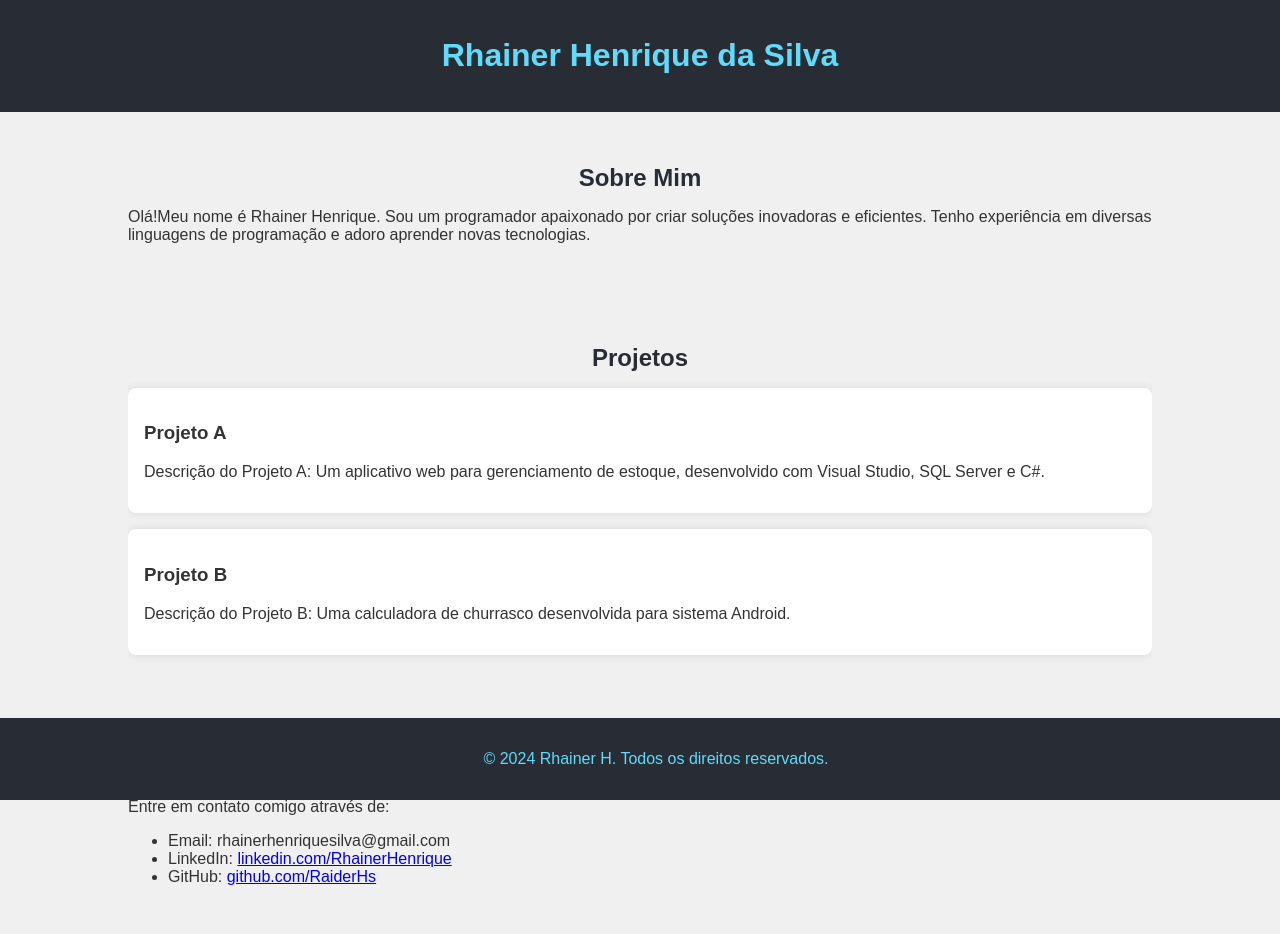
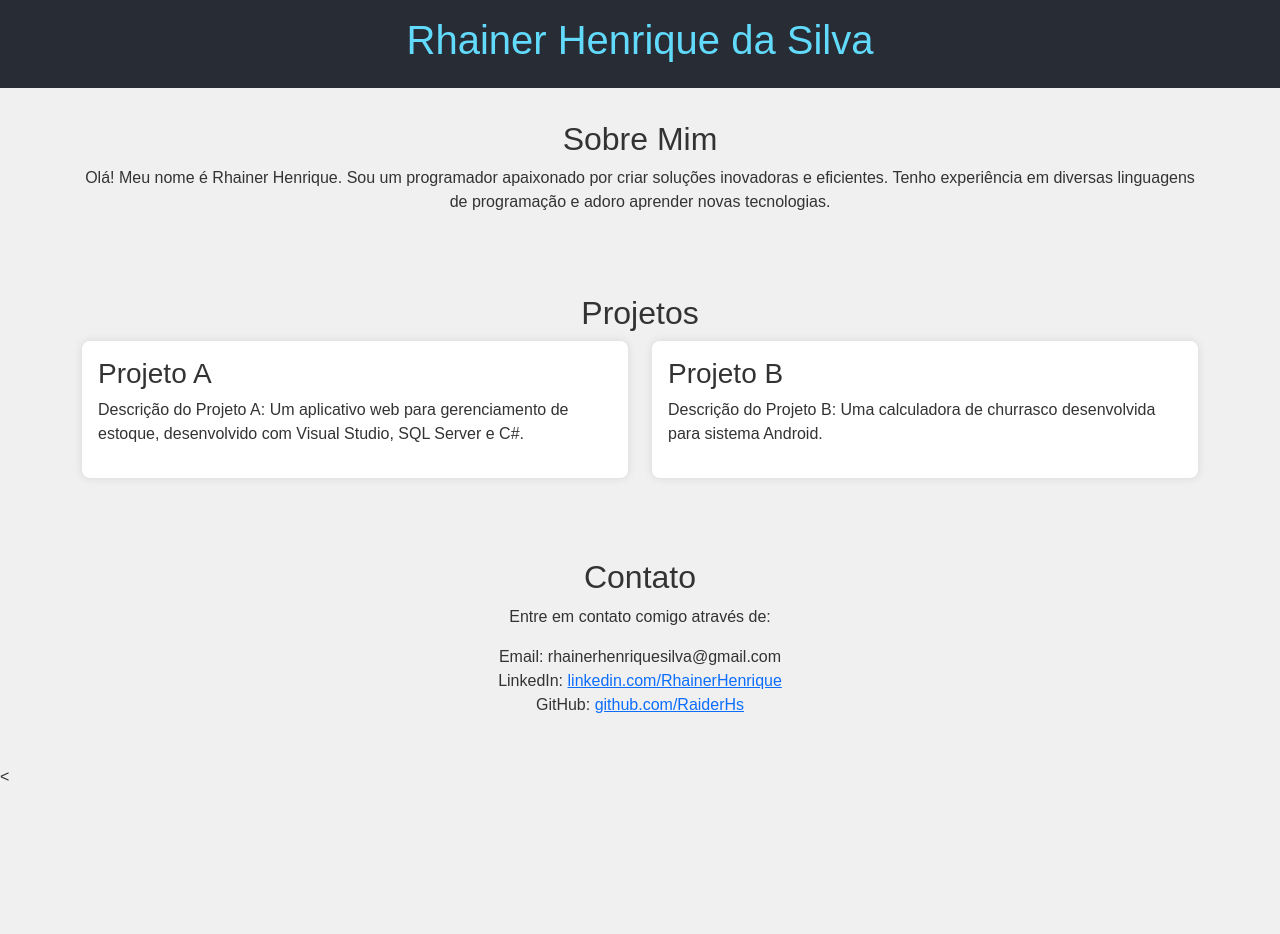
Before and after one commit to RaiderHs/Portif-lio, a Flask app: page / in a window 1280 px wide. After the commit the page ends 781 px from the top, so only its background shows below. Run offline with Flask 3, Linux system fonts and the light colour scheme.

Commit message:
Update portifolio.html

```diff
--- a/templates/portifolio.html
+++ b/templates/portifolio.html
@@ -1,9 +1,13 @@
 <!DOCTYPE html>
 <html lang="pt-BR">
+
 <head>
     <meta charset="UTF-8">
     <meta name="viewport" content="width=device-width, initial-scale=1.0">
     <title>Portfólio de Programador</title>
+    <!-- Bootstrap CSS -->
+    <link href="https://cdn.jsdelivr.net/npm/bootstrap@5.3.0-alpha1/dist/css/bootstrap.min.css" rel="stylesheet">
+
     <style>
         body {
             font-family: 'Arial', sans-serif;
@@ -12,25 +16,18 @@
             background-color: #f0f0f0;
             color: #333;
         }
+
         header {
             background-color: #282c34;
             color: #61dafb;
             padding: 1rem;
             text-align: center;
         }
-        .container {
-            width: 80%;
-            margin: auto;
-            overflow: hidden;
-        }
+
         .section {
             padding: 2rem 0;
         }
-        .section h2 {
-            text-align: center;
-            margin-bottom: 1rem;
-            color: #282c34;
-        }
+
         .project {
             background-color: #fff;
             padding: 1rem;
@@ -39,18 +36,18 @@
             box-shadow: 0 0 10px rgba(0, 0, 0, 0.1);
             transition: transform 0.3s;
         }
+
         .project:hover {
             transform: scale(1.05);
         }
+
         footer {
             background-color: #282c34;
             color: #61dafb;
             text-align: center;
             padding: 1rem;
-            position: fixed;
-            width: 100%;
-            bottom: 0;
         }
+
         @media (max-width: 768px) {
             .container {
                 width: 95%;
@@ -58,38 +55,48 @@
         }
     </style>
 </head>
+
 <body>
     <header>
         <h1>Rhainer Henrique da Silva</h1>
     </header>
+
     <div class="container">
+        <!-- Seção Sobre Mim -->
         <section class="section" id="about">
-            <h2>Sobre Mim</h2>
-            <p>Olá!Meu nome  é Rhainer Henrique. Sou um programador apaixonado por criar soluções inovadoras e eficientes. Tenho experiência em diversas linguagens de programação e adoro aprender novas tecnologias.</p>
+            <h2 class="text-center">Sobre Mim</h2>
+            <p class="text-center">Olá! Meu nome é Rhainer Henrique. Sou um programador apaixonado por criar soluções inovadoras e eficientes. Tenho experiência em diversas linguagens de programação e adoro aprender novas tecnologias.</p>
         </section>
+
+        <!-- Seção Projetos -->
         <section class="section" id="projects">
-            <h2>Projetos</h2>
+            <h2 class="text-center">Projetos</h2>
+            <div class="row">
+                <div class="col-md-6">
                     <div class="project">
                         <h3>Projeto A</h3>
                         <p>Descrição do Projeto A: Um aplicativo web para gerenciamento de estoque, desenvolvido com Visual Studio, SQL Server e C#.</p>
                     </div>
+                </div>
+                <div class="col-md-6">
                     <div class="project">
                         <h3>Projeto B</h3>
                         <p>Descrição do Projeto B: Uma calculadora de churrasco desenvolvida para sistema Android.</p>
                     </div>
+                </div>
+            </div>
         </section>
+
+        <!-- Seção Contato -->
         <section class="section" id="contact">
-            <h2>Contato</h2>
-            <p>Entre em contato comigo através de:</p>
-            <ul>
+            <h2 class="text-center">Contato</h2>
+            <p class="text-center">Entre em contato comigo através de:</p>
+            <ul class="list-unstyled text-center">
                 <li>Email: rhainerhenriquesilva@gmail.com</li>
                 <li>LinkedIn: <a href="https://www.linkedin.com/in/rhainer-henrique-silva-74139623b/">linkedin.com/RhainerHenrique</a></li>
                 <li>GitHub: <a href="https://github.com/RaiderHs">github.com/RaiderHs</a></li>
             </ul>
         </section>
     </div>
-    <footer>
-        <p>&copy; 2024 Rhainer H. Todos os direitos reservados.</p>
-    </footer>
-</body>
-</html>
+
+    <
```
Lines whose indentation alone changed are shown as unchanged.
